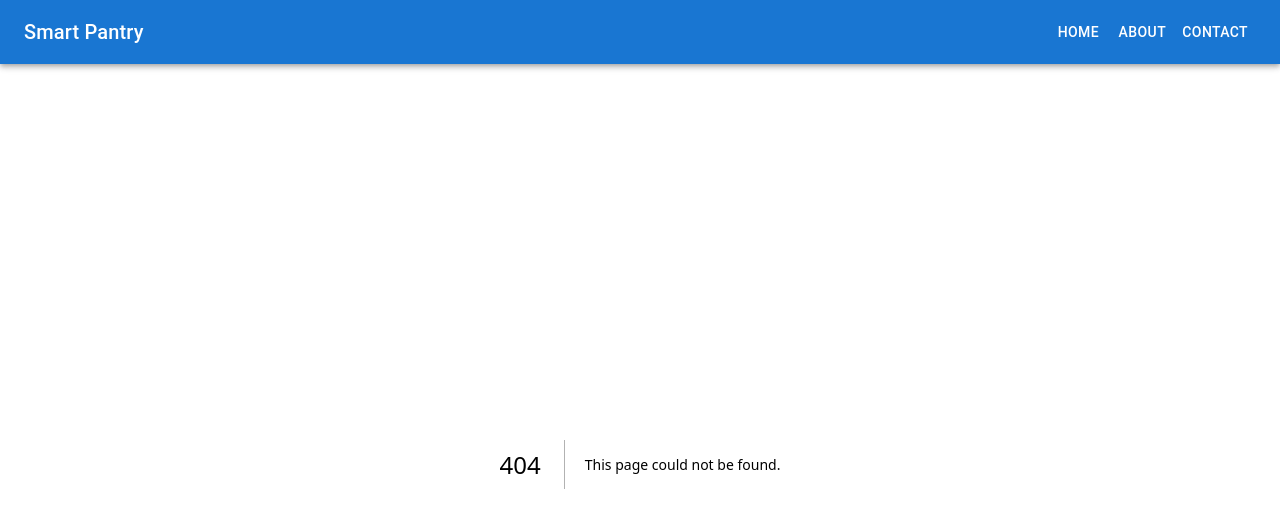
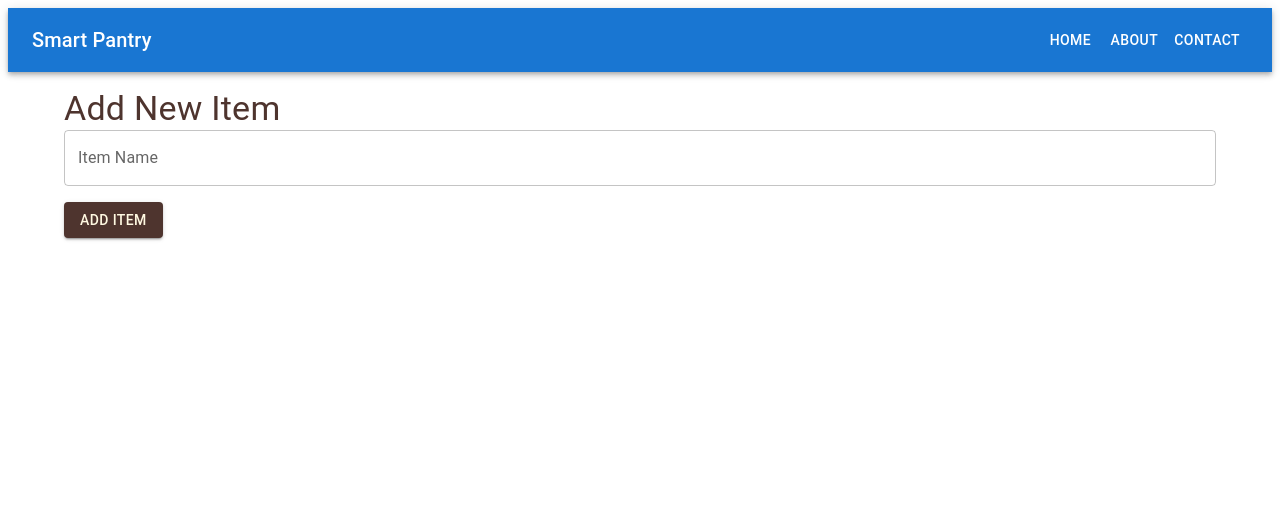
Before and after one commit to MungaSoftwiz/smart-pantry, a Next.js app: page /add in a window 1280 px wide. Before the commit this address had no page. Shown: the top 528 px of the page. Built offline with nearby package versions, Linux system fonts and the light colour scheme.

Commit message:
feat: edit and add crud operations

```diff
--- /dev/null
+++ b/src/app/add/page.js
@@ -0,0 +1,32 @@
+import { useState } from "react";
+import { useRouter } from "next/router";
+import { Container, Typography, TextField, Button } from "@mui/material";
+
+export default function AddItem() {
+  const [name, setName] = useState("");
+  const router = useRouter();
+
+  const handleSubmit = (e) => {
+    e.preventDefault();
+    // Add item to the list (in a real app, you would send a request to the server)
+    router.push("/");
+  };
+
+  return (
+    <Container>
+      <Typography variant="h4" sx={{ marginTop: 2, color: "#4E342E" }}>Add New Item</Typography>
+      <form onSubmit={handleSubmit}>
+        <TextField
+          label="Item Name"
+          value={name}
+          onChange={(e) => setName(e.target.value)}
+          fullWidth
+          sx={{ marginBottom: 2 }}
+        />
+        <Button type="submit" variant="contained" sx={{ backgroundColor: "#4E342E", color: "#FFF8E1" }}>
+          Add Item
+        </Button>
+      </form>
+    </Container>
+  );
+}
```
Also changed, not shown: src/app/edit/page.[id].js (added, +33 -0 lines).
